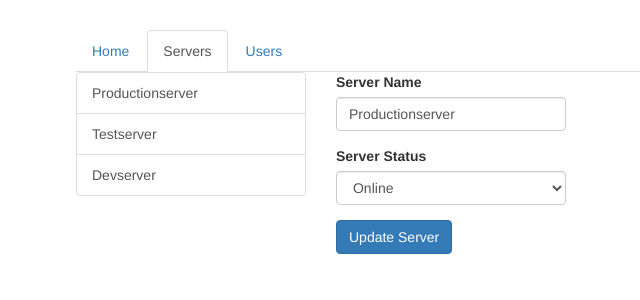
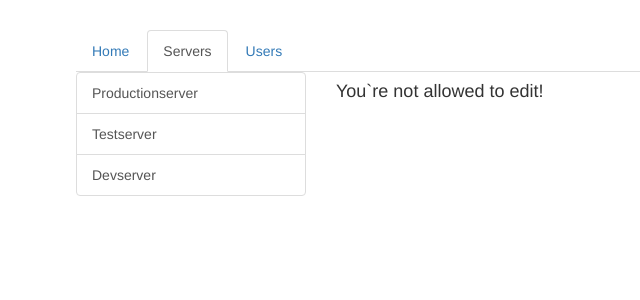
Before and after one commit to ViktorMalyshkin/udemy-routing, an Angular app: page /servers/1/edit in a window 1280 px wide. Shown: the top 300 px of the page, without its empty margins (189-829 px from the left). Built offline with nearby package versions, Linux system fonts and the light colour scheme.

Commit message:
s11 p141. Using Query Parameters - Practice

```diff
--- a/src/app/servers/edit-server/edit-server.component.html
+++ b/src/app/servers/edit-server/edit-server.component.html
@@ -1,3 +1,5 @@
+<h4 *ngIf="!allowEdit">You`re not allowed to edit!</h4>
+<div *ngIf="allowEdit">
   <div class="form-group">
     <label for="name">Server Name</label>
     <input
@@ -18,4 +20,6 @@
   </div>
   <button
     class="btn btn-primary"
-  (click)="onUpdateServer()">Update Server</button>
+    (click)="onUpdateServer()">Update Server
+  </button>
+</div>
--- a/src/app/servers/edit-server/edit-server.component.ts
+++ b/src/app/servers/edit-server/edit-server.component.ts
@@ -1,7 +1,7 @@
 import { Component, OnInit } from '@angular/core';
 
 import { ServersService } from '../servers.service';
-import { ActivatedRoute } from '@angular/router';
+import { ActivatedRoute, Params } from '@angular/router';
 
 @Component({
   selector: 'app-edit-server',
@@ -12,6 +12,7 @@
   server: { id: number, name: string, status: string };
   serverName = '';
   serverStatus = '';
+  allowEdit = false;
 
   constructor(private serversService: ServersService, private route: ActivatedRoute) {
   }
@@ -19,7 +20,9 @@
   ngOnInit() {
     console.log(this.route.snapshot.queryParams);
     console.log(this.route.snapshot.fragment);
-    this.route.queryParams.subscribe();
+    this.route.queryParams.subscribe((queryParams: Params) => {
+      this.allowEdit = queryParams['allowEdit'] === '1' ? true : false;
+    });
     this.route.fragment.subscribe();
     this.server = this.serversService.getServer(1);
     this.serverName = this.server.name;
--- a/src/app/servers/server/server.component.html
+++ b/src/app/servers/server/server.component.html
@@ -1,2 +1,3 @@
 <h5>{{ server.name }}</h5>
 <p>Server status is {{ server.status }}</p>
+<button class="btn btn-primary" (click)="onEdit()">Edit Server</button>
--- a/src/app/servers/server/server.component.ts
+++ b/src/app/servers/server/server.component.ts
@@ -1,7 +1,7 @@
 import { Component, OnInit } from '@angular/core';
 
 import { ServersService } from '../servers.service';
-import { ActivatedRoute } from '@angular/router';
+import { ActivatedRoute, Router } from '@angular/router';
 
 @Component({
   selector: 'app-server',
@@ -11,7 +11,7 @@
 export class ServerComponent implements OnInit {
   server: { id: number, name: string, status: string };
 
-  constructor(private serversService: ServersService, private route: ActivatedRoute) {
+  constructor(private serversService: ServersService, private route: ActivatedRoute, private router: Router) {
   }
 
   ngOnInit() {
@@ -22,4 +22,7 @@
     });
   }
 
+  onEdit() {
+    this.router.navigate(['edit'], {relativeTo: this.route});
+  }
 }
--- a/src/app/servers/servers.component.html
+++ b/src/app/servers/servers.component.html
@@ -3,7 +3,7 @@
     <div class="list-group">
       <a
         [routerLink]="['/servers', server.id]"
-        [queryParams]="{allowEdit: 1}"
+        [queryParams]="{allowEdit: server.id ===3? '1': '0'}"
         fragment="loading"
         href="#"
         class="list-group-item"
@@ -14,9 +14,9 @@
   </div>
   <div class="col-xs-12 col-sm-4">
     <router-outlet></router-outlet>
-<!--    <button class="btn btn-primary" (click)="onReload()">Reload Page</button>-->
-<!--    <app-edit-server></app-edit-server>-->
-<!--    <hr>-->
-<!--    <app-server></app-server>-->
+    <!--    <button class="btn btn-primary" (click)="onReload()">Reload Page</button>-->
+    <!--    <app-edit-server></app-edit-server>-->
+    <!--    <hr>-->
+    <!--    <app-server></app-server>-->
   </div>
 </div>
```
Lines whose indentation alone changed are shown as unchanged.
